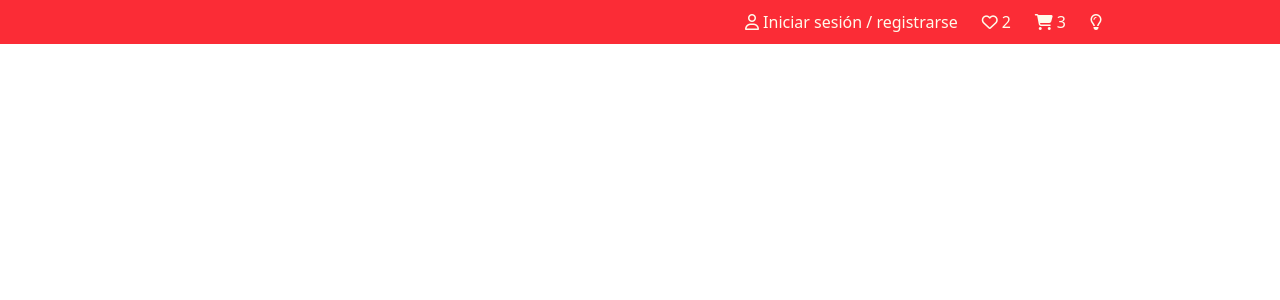
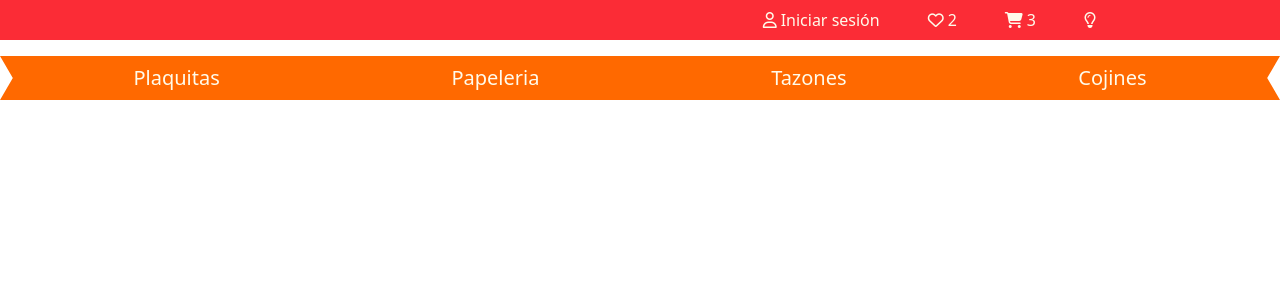
Before and after one commit to MelodyLiss/tienda_front, a React (Vite) app: page / in a window 1280 px wide. Shown: the top 300 px of the page. Built offline with nearby package versions, Linux system fonts and the light colour scheme.

Commit message:
navbar maqueta ok

```diff
--- a/src/App.jsx
+++ b/src/App.jsx
@@ -1,12 +1,15 @@
 import { useState } from 'react'
 import './App.css'
 import { NavClientTop } from './components/navClientTop/NavClientTop'
-
+import { NavBar } from './components/navBar/NavBar'
 
 function App() {
 
   return (
+    <>
     <NavClientTop/>
+    <NavBar/>
+    </>
   )
 }
 
--- /dev/null
+++ b/src/components/navBar/NavBar.jsx
@@ -0,0 +1,15 @@
+import './navBar.css';
+
+export const NavBar = () =>{
+
+    return(
+        <nav className='nav_cinta bg-orange-500 w-7xl mx-auto mt-4'>
+            <ul className='flex justify-around items-stretch font-medium text-amber-50 text-xl'>
+                <li className='p-2'><a href="#" className='rounded-md py-2 px-4 hover:bg-orange-600'>Plaquitas</a></li>
+                <li className='p-2'><a href="#" className='rounded-md py-2 px-4 hover:bg-orange-600'>Papeleria</a></li>
+                <li className='p-2'><a href="#" className='rounded-md py-2 px-4 hover:bg-orange-600'>Tazones</a></li>
+                <li className='p-2'><a href="#" className='rounded-md py-2 px-4 hover:bg-orange-600'>Cojines</a></li>
+            </ul>
+        </nav>
+    )
+}
--- /dev/null
+++ b/src/components/navBar/navBar.css
@@ -0,0 +1,6 @@
+.nav_cinta {
+    --r: .8em;
+    padding-inline: calc(var(--r) + .3em);
+    line-height: 1.8;
+    clip-path: polygon(0 0, 100% 0, calc(100% - var(--r)) 50%, 100% 100%, 0 100%, var(--r) 50%);
+}
--- a/src/components/navClientTop/NavClientTop.jsx
+++ b/src/components/navClientTop/NavClientTop.jsx
@@ -1,38 +1,30 @@
 export const NavClientTop = () => {
     return (
-        <nav className="bg-red-500 p-1 pr-40 text-amber-50">
-            <ul className="flex justify-end items-center space-x-3">
-                <li className="hover:bg-amber-600 p-1.5 rounded-md">
-                    <a href="/">
+        <nav className="bg-red-500  pr-40 text-amber-50">
+            <ul className="flex justify-end items-center">
+                <li className="p-2">
+                    <a className="rounded-md py-2 px-4 hover:bg-red-800" href="/">
                         <i className="fa-regular fa-user"></i>
-                        <span className=" pl-1">Iniciar sesión / registrarse</span>
+                        <span className=" pl-1">Iniciar sesión</span>
                     </a>
                 </li>
-                <li className="hover:bg-amber-600 p-1.5 rounded-md">
-                    <a href="/">
+                <li className="p-2">
+                    <a className="rounded-md py-2 px-4 hover:bg-red-800" href="/">
                         <i className="fa-regular fa-heart"></i>
                         <span className=" pl-1">2</span>
                     </a>
                 </li>
 
-                <li className="hover:bg-amber-600 p-1.5 rounded-md">
-                    <a href="/">
+                <li className="p-2">
+                    <a className="rounded-md py-2 px-4 hover:bg-red-800" href="/">
                         <i className="fa-solid fa-cart-shopping"></i>
                         <span className=" pl-1">3</span>
                     </a>
                 </li>
 
-                <li className="hover:bg-amber-600 p-1.5 rounded-md">
-                    <a href="/">
+                <li className="p-2">
+                    <a className="rounded-md py-2 px-4 hover:bg-red-800" href="/" >
                         <i className="fa-regular fa-lightbulb"></i>
-
-                    </a>
-                </li>
-
-                <li className="hidden">  {/* ver porque la ultima queda desfasada */}
-                    <a href="/">
-                        <i className="fa-regular fa-lightbulb"></i> {/* eliminar luego */}
-
                     </a>
                 </li>
 
```
Also changed, not shown: src/components/header/Header.jsx (added), 2 other files (tests, documents, lock files or other folders).
